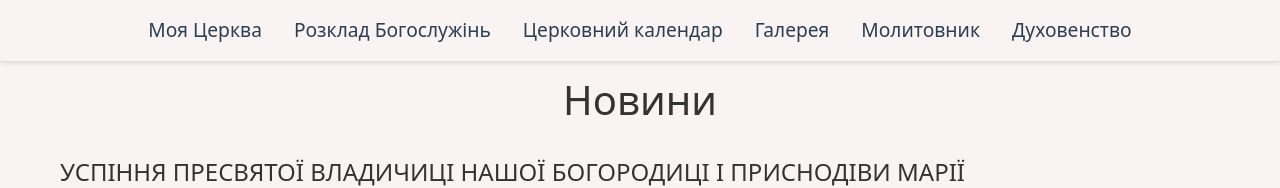
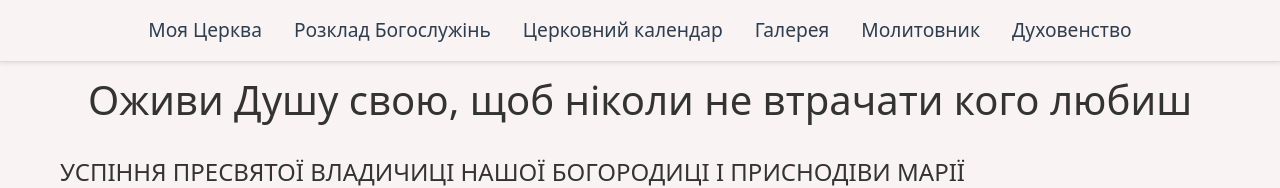
Before and after one commit to ValeriyVinn/my-parish, a React (Vite) app: page / in a window 1280 px wide. Shown: the top 188 px of the page. Built offline with nearby package versions, Linux system fonts and the light colour scheme.

Commit message:
changed: h1 news

```diff
--- a/src/components/News/News.jsx
+++ b/src/components/News/News.jsx
@@ -47,7 +47,7 @@ export default function News() {
   return (
     <div className="container">
       <section className={css.section}>
-        <h1 className={css.title}>Новини</h1>
+        <h1 className={css.title}>Оживи Душу свою, щоб ніколи не втрачати кого любиш</h1>
         {reversedData.map((block, blockIndex) => (
           <div key={blockIndex}>
             {block.events.map((item) => {
```
